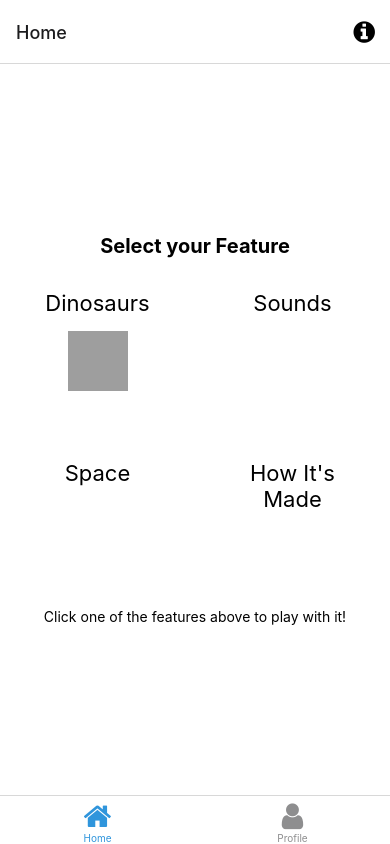
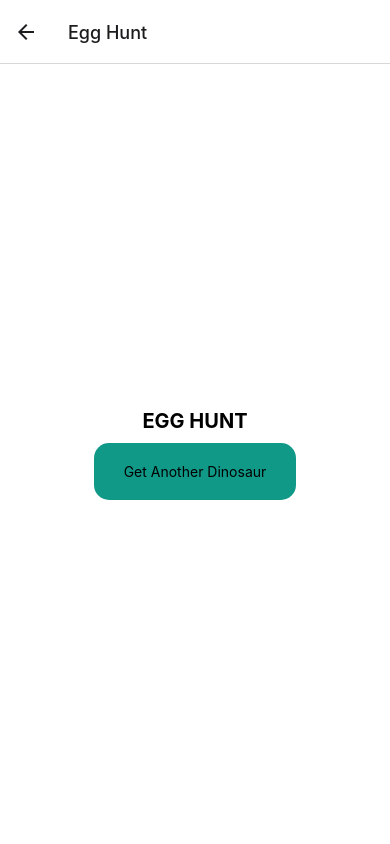
Before and after one commit to ahartzog/Kids-Fun-App, a React Native app: screen /EggHunt in a window 390 px wide. Built offline with nearby package versions, Linux system fonts and the light colour scheme; grey boxes are pictures that could not be loaded; what expo-linking would draw is missing.

Commit message:
Add Egg Hunt Screen

```diff
--- a/navigation/index.tsx
+++ b/navigation/index.tsx
@@ -29,6 +29,7 @@ import {
   RootTabScreenProps,
 } from '../types';
 import LinkingConfiguration from './LinkingConfiguration';
+import { EggHuntScreen } from '../screens/FeatureScreens/EggHunt/EggHuntScreen';
 
 export default function Navigation({
   colorScheme,
@@ -81,6 +82,11 @@ function RootNavigator() {
         name='Dinosaurs'
         component={DinosaurScreen}
         options={{ title: 'Dinosaurs' }}
+      />
+      <Stack.Screen
+        name='EggHunt'
+        component={EggHuntScreen}
+        options={{ title: 'Egg Hunt' }}
       />
     </Stack.Navigator>
   );
--- /dev/null
+++ b/screens/FeatureScreens/EggHunt/EggHuntScreen.tsx
@@ -0,0 +1,21 @@
+import React, { useState } from 'react';
+import { Pressable } from 'react-native';
+
+import { Text, View } from '../../../components/Themed';
+import styles from '../../../lib/styles';
+
+interface DinosaurData {
+  Description: string;
+  Name: string;
+}
+export const EggHuntScreen = () => {
+  const onStartPress = () => {};
+  return (
+    <View style={styles.layoutStyles.container}>
+      <Text style={styles.layoutStyles.title}>EGG HUNT</Text>
+      <Pressable style={styles.buttonStyles.primary} onPress={onStartPress}>
+        <Text>Get Another Dinosaur</Text>
+      </Pressable>
+    </View>
+  );
+};
--- a/screens/HomeScreen.tsx
+++ b/screens/HomeScreen.tsx
@@ -44,6 +44,12 @@ export default function HomeScreen({ navigation }: RootTabScreenProps<'Home'>) {
         >
           <FontAwesome5 name='head-side-virus' size={40} color='white' />
         </FeatureCard>
+        <FeatureCard
+          title='Dino Egg Hunt'
+          onPress={() => navigation.navigate('EggHunt')}
+        >
+          <FontAwesome5 name='eye' size={40} color='white' />
+        </FeatureCard>
       </View>
 
       <View style={styles.layoutStyles.mt10}>
--- a/types.tsx
+++ b/types.tsx
@@ -23,6 +23,7 @@ export type RootStackParamList = {
   Sounds: undefined;
   HowItsMade: undefined;
   Dinosaurs: undefined;
+  EggHunt: undefined;
 };
 
 export type RootStackScreenProps<Screen extends keyof RootStackParamList> =
```
Also changed, not shown: 1 other file (tests, documents, lock files or other folders).
